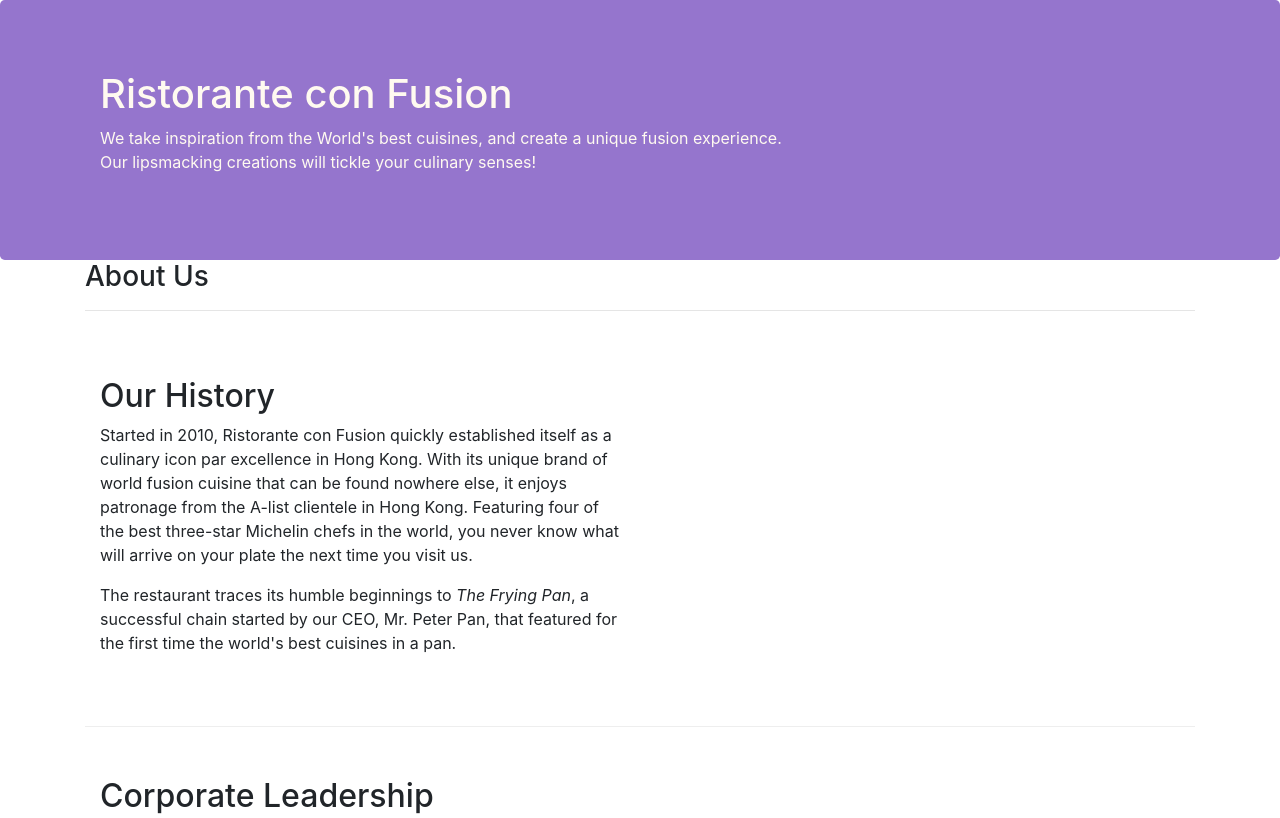
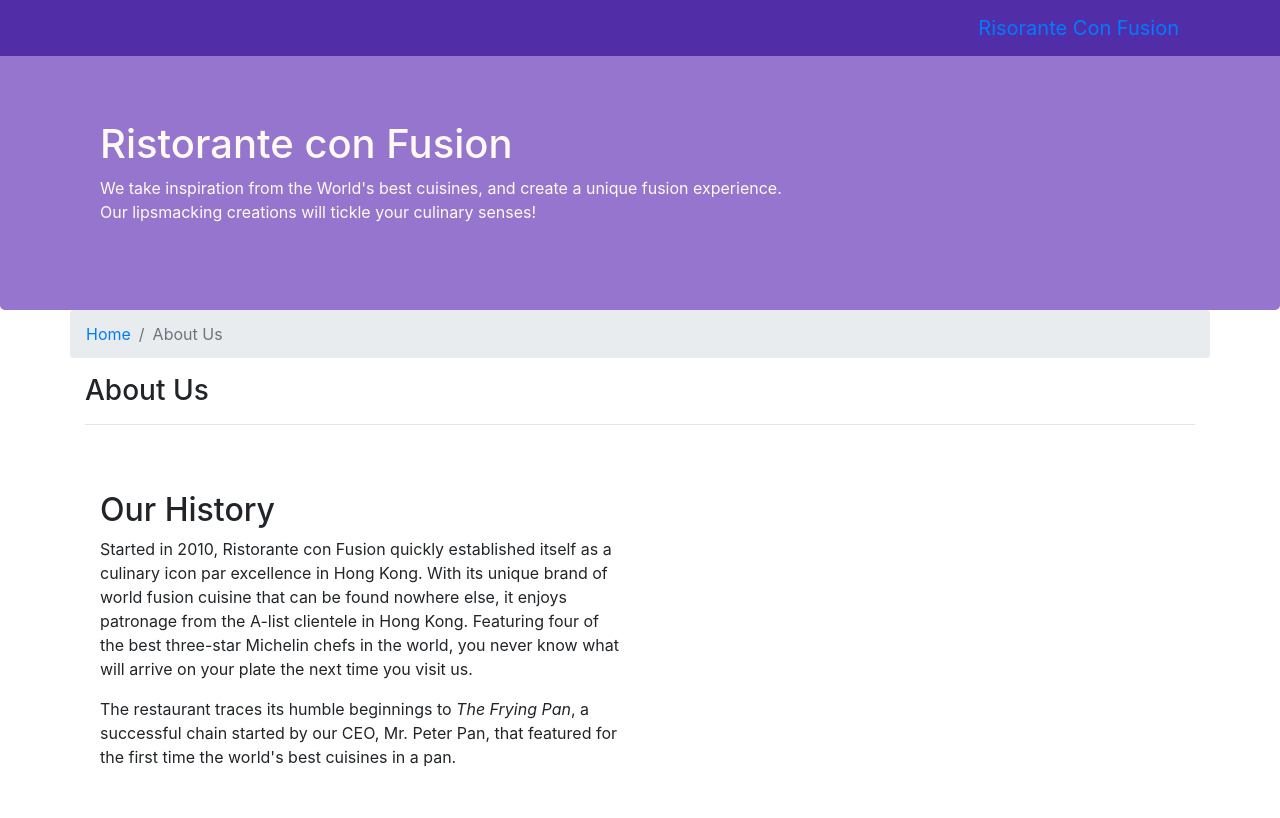
Before and after one commit to cwong8257/bootstrap-restaurant-site, a website: page aboutus.html in a window 1280 px wide. Shown: the top 818 px of the page. Drawn offline with nearby package versions, Linux system fonts and the light colour scheme.

Commit message:
Added Navbar and Breadcrumbs

```diff
--- a/CSS/styles.css
+++ b/CSS/styles.css
@@ -28,3 +28,12 @@ address {
   margin: 0px;
   color: #0F0F0F;
 }
+
+body {
+  padding: 50px 0px 0px 0px;
+  z-index: 0;
+}
+
+.navbar-inverse {
+  background-color: #512DA8;
+}
--- a/aboutus.html
+++ b/aboutus.html
@@ -14,7 +14,22 @@
 </head>
 
 <body>
-
+    <nav class="navbar navbar-inverse navbar-toggleable-sm fixed-top">
+      <div class="container">
+        <button class="navbar-toggler" type="button" data-toggle="collapse" data-target="#Navbar">
+          <span class="navbar-toggler-icon"></span>
+        </button>
+        <a class="navbar-brand" href="/index.html">Risorante Con Fusion</a>
+        <div class="collapse navbar-collapse" id="Navbar">
+          <ul class="navbar-nav">
+            <li class="nav-item"><a class="nav-link" href="/index.html">Home</a></li>
+            <li class="nav-item active"><a class="nav-link" href="#">About</a></li>
+            <li class="nav-item"><a class="nav-link" href="#">Menu</a></li>
+            <li class="nav-item"><a class="nav-link" href="#">Contact</a></li>
+          </ul>
+        </div>
+      </div>
+    </nav>
     <header class="jumbotron">
         <div class="container">
             <div class="row row-header">
@@ -30,7 +45,11 @@
 
     <div class="container">
         <div class="row">
-            <div class="col">
+            <ol class="col-12 breadcrumb">
+                <li class="breadcrumb-item"><a href="/index.html">Home</a></li>
+                <li class="breadcrumb-item active">About Us</li>
+            </ol>
+            <div class="col-12">
                <h3>About Us</h3>
                <hr>
             </div>
@@ -69,7 +88,7 @@
                 <div class="col-5 offset-1 col-sm-2">
                     <h5>Links</h5>
                     <ul class="list-unstyled">
-                        <li><a href="#">Home</a></li>
+                        <li><a href="/index.html">Home</a></li>
                         <li><a href="#">About</a></li>
                         <li><a href="#">Menu</a></li>
                         <li><a href="#">Contact</a></li>
```
Also changed, not shown: index.html (+19 -3 lines).
